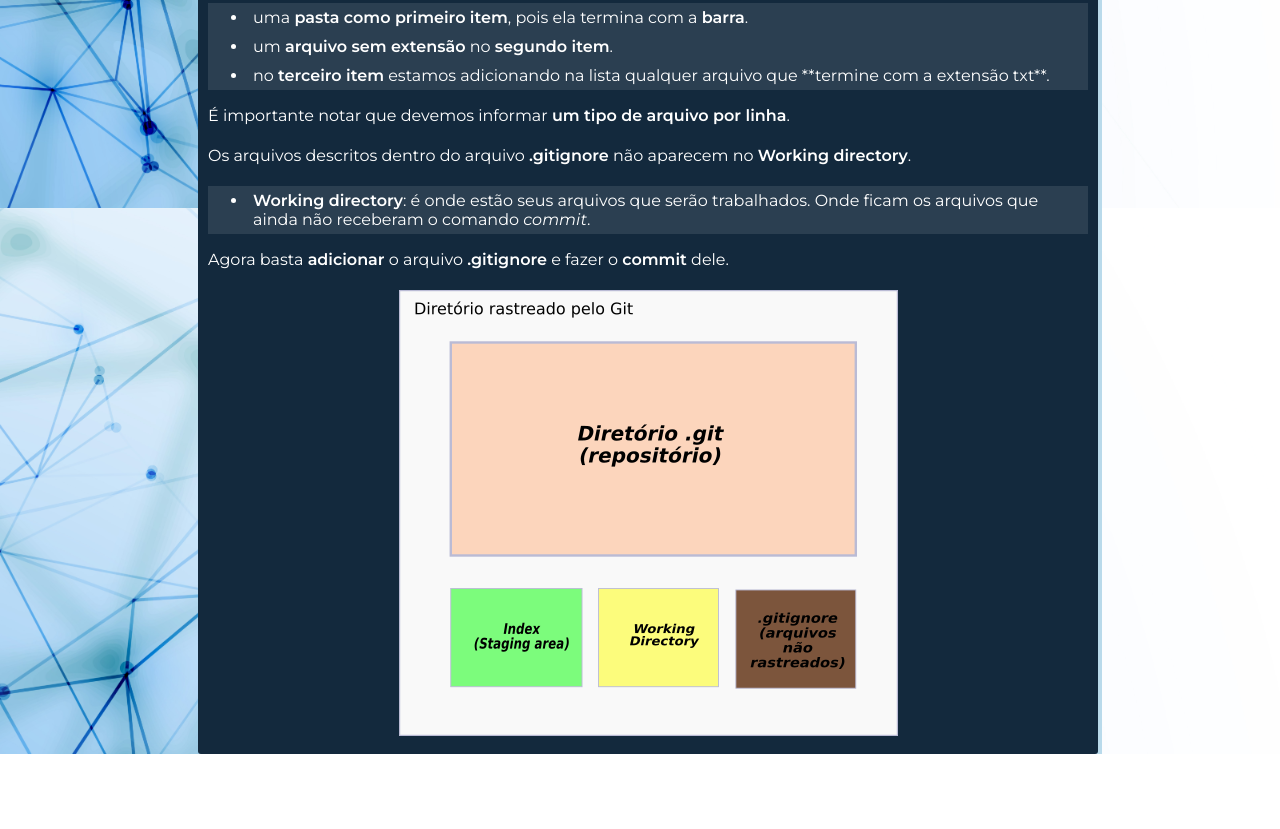
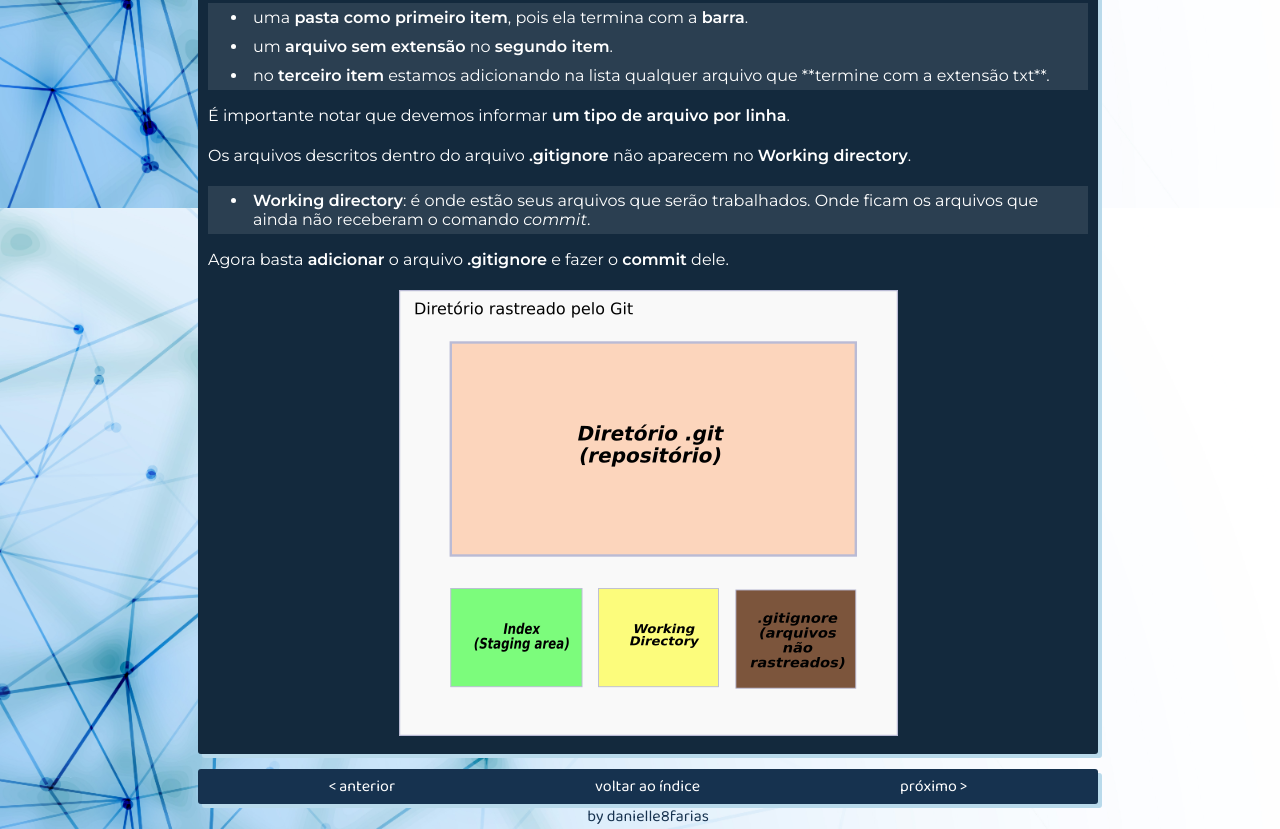
Before and after one commit to danielle8farias-zz/tutorial-git-github, a plain HTML site: page p0010_ignore.html in a window 1280 px wide. Shown: the part 592-1421 px from the top of the page. Before the commit the page ends 1346 px from the top, so only its background shows below. Drawn offline with Linux system fonts and the light colour scheme.

Commit message:
navegação e rodapé

```diff
--- a/p0010_ignore.html
+++ b/p0010_ignore.html
@@ -71,7 +71,26 @@
                 </p>
                 <img class="fluxo-git" src="img/p0010-1.png" alt="gitignore no fluxo do git">
             </article>
+            <nav>
+                <div class="nav-esquerda">
+                    <a href="p0008_diff.html">
+                        &lt; anterior
+                    </a>
+                </div>
+                <div>
+                    <a href="index.html">
+                        voltar ao índice
+                    </a>
+                </div>
+                <div class="nav-direita">
+                    <a href="p0010_ignore.html">
+                        próximo &gt;
+                    </a>
+                </div>
+            </nav>
+            <footer>
+                    by danielle8farias
+            </footer>
         </div>
-
     </body>
 </html>
```
